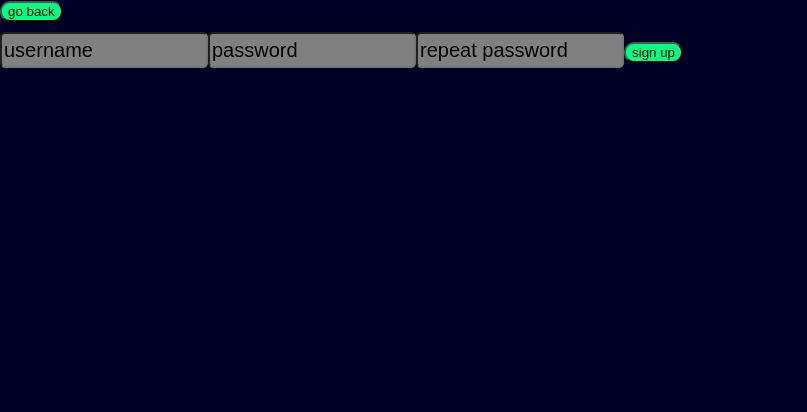
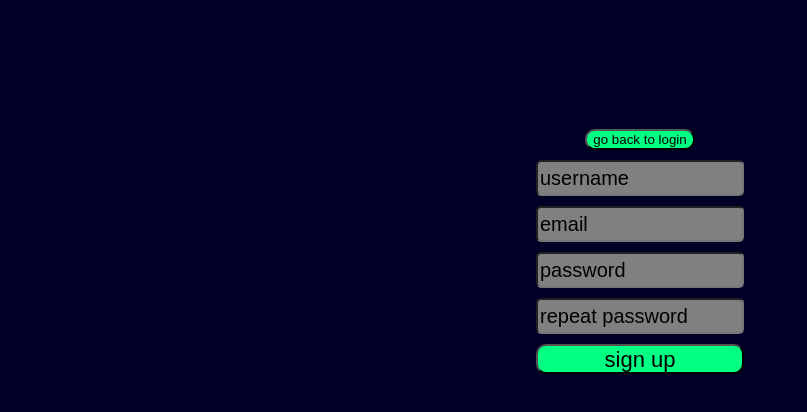
Before and after one commit to ZeroBitzz/lovecraftian-virtual-pet, a React (Create React App) app: page /signup in a window 1280 px wide. Shown: the top 412 px of the page, without its empty margins (0-807 px from the left). Built offline with nearby package versions, Linux system fonts and the light colour scheme.

Commit message:
add signup styling

```diff
--- a/src/App.css
+++ b/src/App.css
@@ -23,6 +23,11 @@ input {
   opacity: 1;
 }
 
+input {
+  display: flex;
+  flex-direction: column;
+}
+
 /* HomePage.js styling */
 .h1-container {
   display: flex;
@@ -33,11 +38,6 @@ input {
 .title-logo-container {
   display: flex;
   flex-direction: row;
-}
-
-.login-form {
-  display: flex;
-  flex-direction: column;
 }
 
 .login-signup-container {
@@ -112,6 +112,25 @@ input {
   height: 100%;
 }
 
+/* SignUpPage.js styling */
+.signup-container {
+  display: flex;
+  justify-content: center;
+  align-items: center;
+  flex-direction: column;
+  margin-top: 10%;
+}
+
+.submit-signup-button {
+  margin-top: 10px;
+  height: 30px;
+  font-size: 22px;
+}
+
+.signup-form {
+  display: flex;
+  flex-direction: column;
+}
 
 /* animations */
 @keyframes passive {
--- a/src/components/HomePage.js
+++ b/src/components/HomePage.js
@@ -24,7 +24,7 @@ function HomePage() {
 
             {/* second half of page containing login and sign up form */}
             <container className="login-signup-container" >
-                <form className="login-form">
+                <form>
                     <input type="text" placeholder="username" />
                     <input type="password" placeholder="password" />
                 </form>
--- a/src/components/SignUpPage.js
+++ b/src/components/SignUpPage.js
@@ -3,20 +3,22 @@ import { Link } from "react-router-dom"
 
 function SignUp() {
     return (
-        <div>
+        <div className="signup-container">
             <Link to="/">
-                <button>go back</button>
+                <button>go back to login</button>
             </Link>
             <form
                 onSubmit={(e) => {
                     alert("you have signed up")
                     e.preventDefault()
                 }}
+                className="signup-form"
             >
                 <input type="text" placeholder="username" />
+                <input type="email" placeholder="email" />
                 <input type="password" placeholder="password" />
                 <input type="password" placeholder="repeat password" />
-                <button type="submit">sign up</button>
+                <button className="submit-signup-button">sign up</button>
             </form>
         </div>
     )
```
